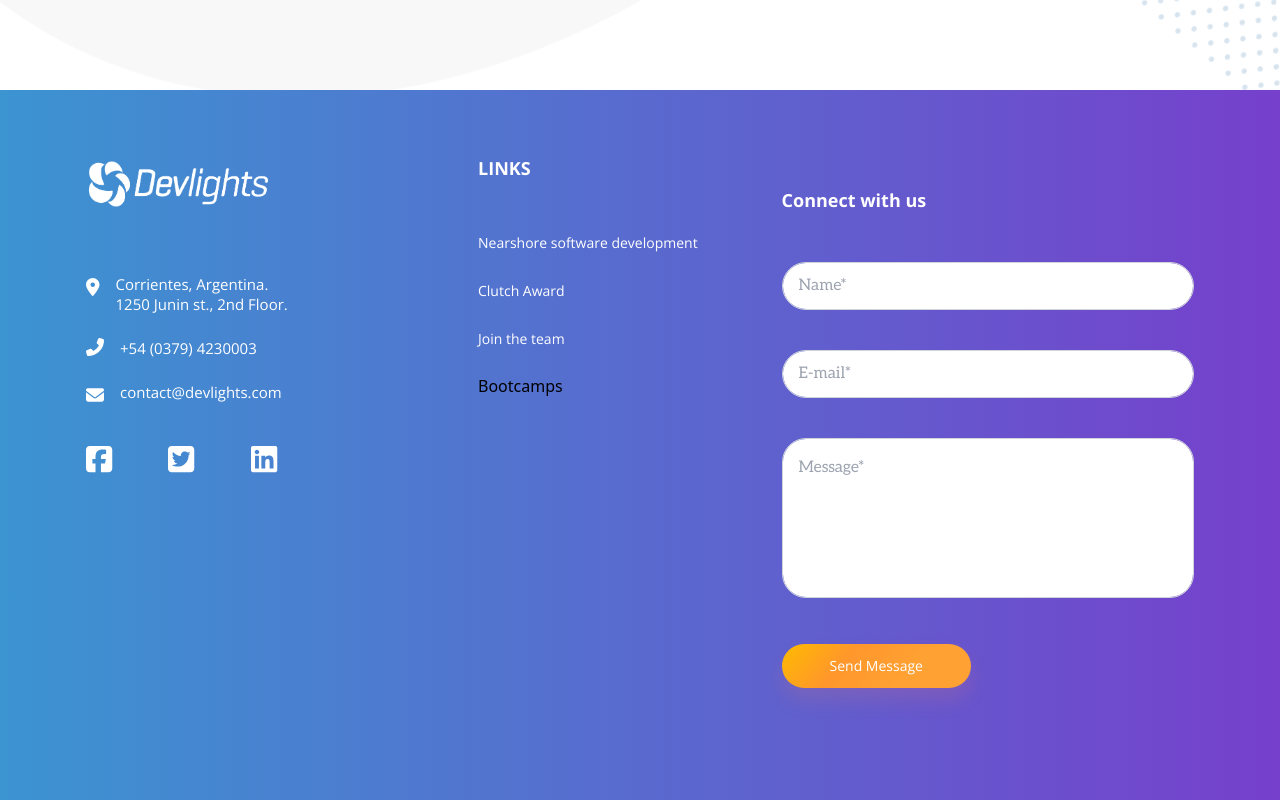
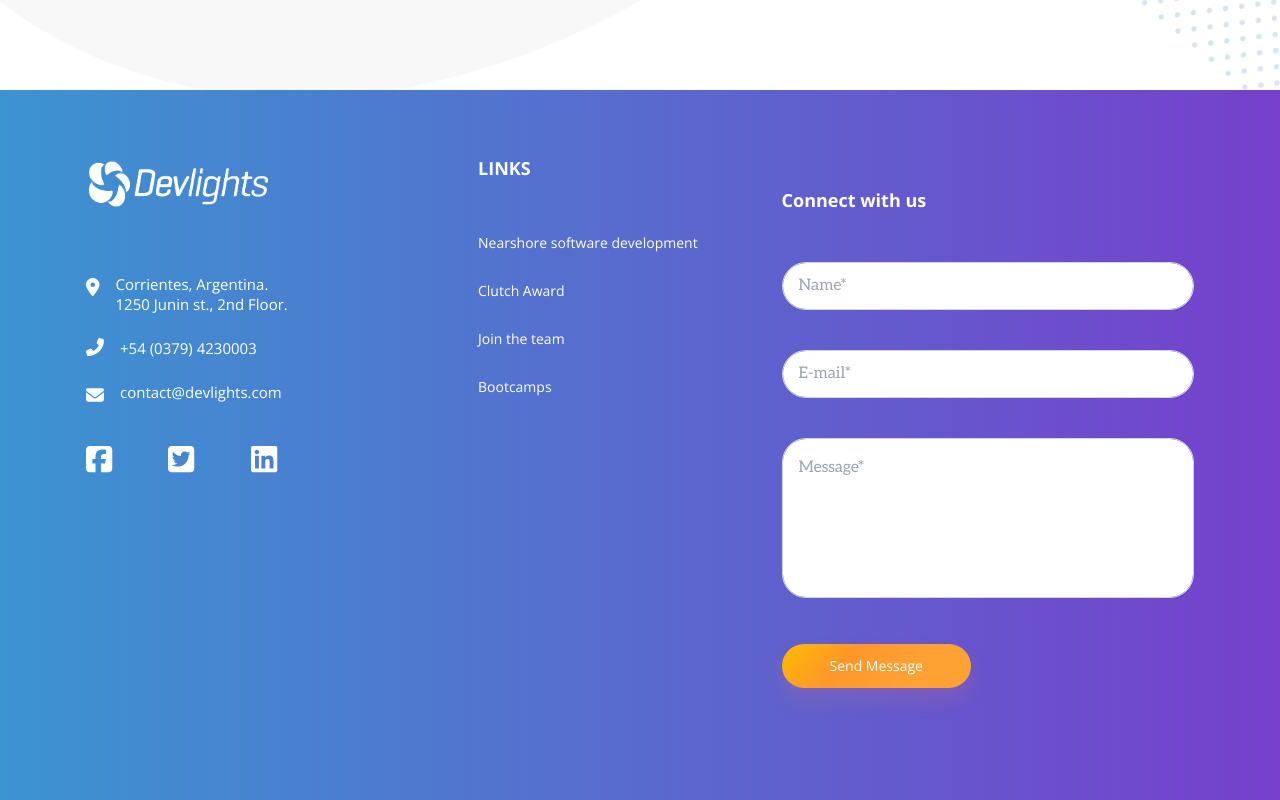
Before and after one commit to ignacioLiotti/test-1441654, a Next.js app: page /nearshore-software-development in a window 1280 px wide. Shown: the part 5863-6663 px from the top of the page. Built offline with nearby package versions, Linux system fonts and the light colour scheme.

Commit message:
solved talwind not styling Link tag from nextjs

```diff
--- a/components/Footer.jsx
+++ b/components/Footer.jsx
@@ -131,11 +131,13 @@ function Footer() {
               </a>
             </li>
             <li className="mb-6">
-              <Link
-                className="text-white text-sm font-medium font-open-sans"
-                href="/#"
-              >
-                Bootcamps
+              <Link>
+                <a
+                  className="text-white text-sm font-medium font-open-sans"
+                  href="/#"
+                >
+                  Bootcamps
+                </a>
               </Link>
             </li>
           </ul>
```
